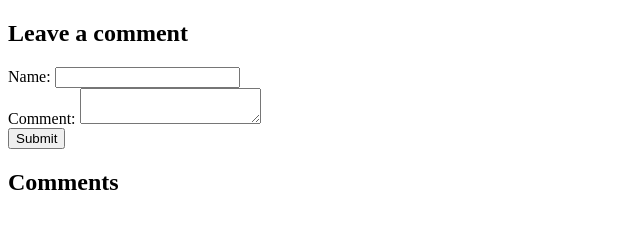
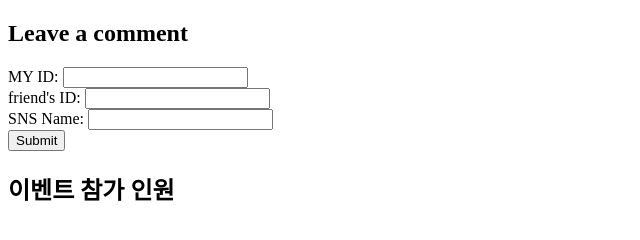
Before and after one commit to mkmkmkh/test, a plain HTML site: page index.html in a window 1280 px wide. Shown: the whole page, without its empty margins (0-640 px from the left). Drawn offline with Linux system fonts and the light colour scheme.

Commit message:
Add files via upload

```diff
--- a/index.html
+++ b/index.html
@@ -11,18 +11,21 @@
   <div>
     <h2>Leave a comment</h2>
     <form>
-      <label for="name">Name:</label>
-      <input type="text" id="name" name="name" required>
+      <label for="my_id">MY ID:</label>
+      <input type="text" id="my_id" name="my_id" required>
       <br>
-      <label for="comment">Comment:</label>
-      <textarea id="comment" name="comment" required></textarea>
+      <label for="friend_id">friend's ID:</label>
+      <input type="text" id="friend_id" name="friend_id" required>
+      <br>
+      <label for="sns_name">SNS Name:</label>
+      <input type="text" id="sns_name" name="sns_name" required>
       <br>
       <button type="submit" onclick="submitComment()">Submit</button>
     </form>
   </div>
 
   <div>
-    <h2>Comments</h2>
+    <h2>이벤트 참가 인원</h2>
     <ul id="comment-list">
     </ul>
   </div>
--- a/js/comment.js
+++ b/js/comment.js
@@ -1,17 +1,18 @@
 function submitComment() {
   // Get user inputs
-  let name = document.getElementById("name").value;
-  let comment = document.getElementById("comment").value;
-
+  let my_id = document.getElementById("my_id").value;
+  let friend_id = document.getElementById("friend_id").value;
+  let sns_id = document.getElementById("sns_name").value;
   // Create new comment element
   let newComment = document.createElement("li");
-  newComment.innerHTML = "<strong>" + name + ":</strong> " + comment;
+  newComment.innerHTML = "<h3><strong>" + sns_name + ":</strong> " + '내ID: ' +my_id+',친구ID: ' + friend_id + '</h3>';
 
   // Append new comment to comment list
   let commentList = document.getElementById("comment-list");
   commentList.appendChild(newComment);
 
   // Clear form inputs
-  document.getElementById("name").value = "";
-  document.getElementById("comment").value = "";
+  document.getElementById("my_id").value = "";
+  document.getElementById("friend_id").value = "";
+  document.getElementById("sns_name").value = "";
 }
```
